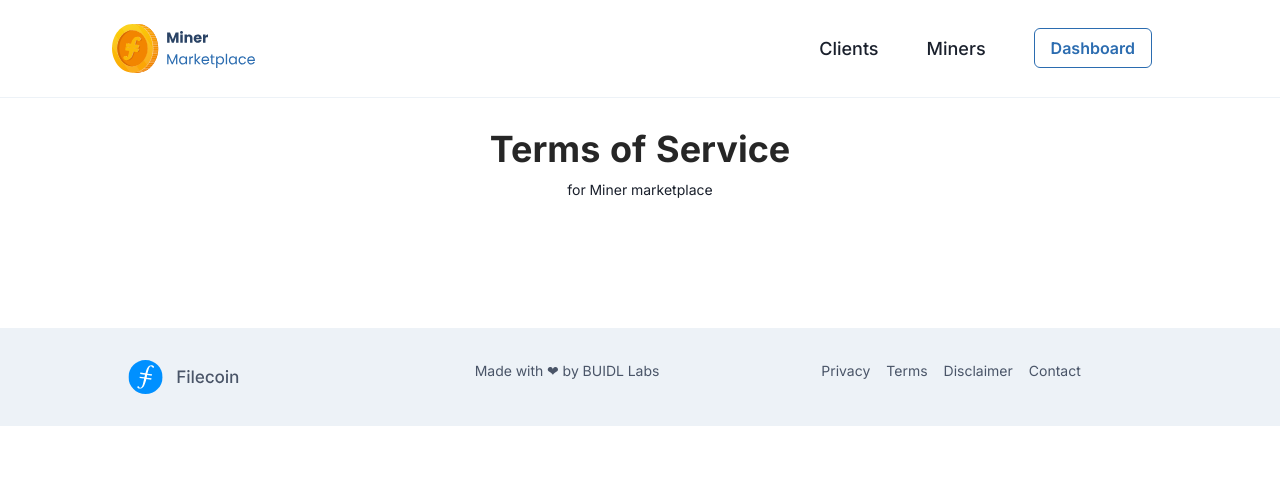
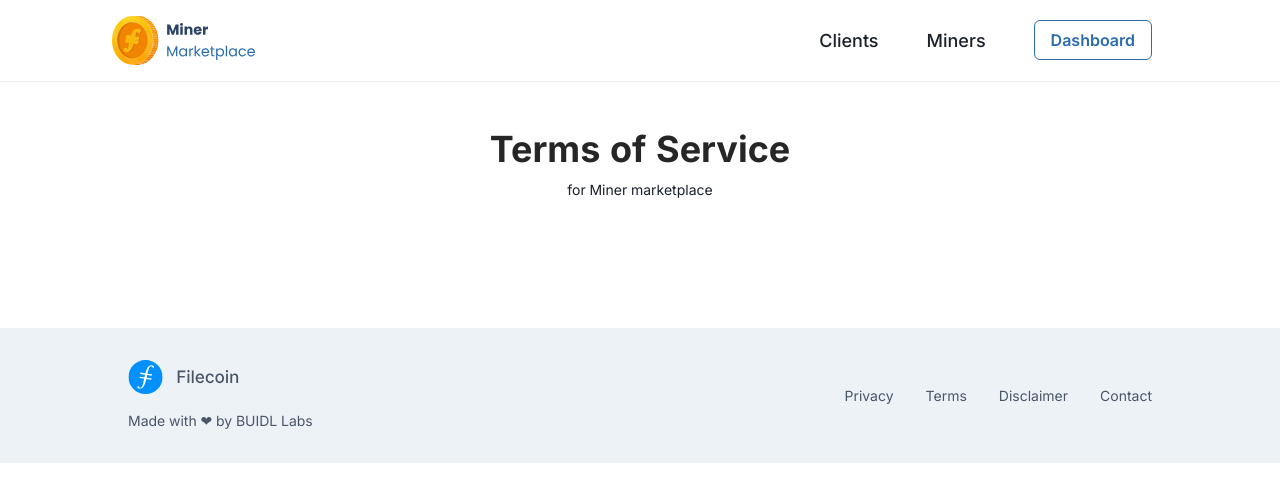
Before and after one commit to buidl-labs/miner-marketplace-frontend, a Next.js app: page /terms in a window 1280 px wide. Shown: the top 502 px of the page. Built offline with nearby package versions, Linux system fonts and the light colour scheme.

Commit message:
fixed footer alignment

```diff
--- a/components/Navbar.js
+++ b/components/Navbar.js
@@ -4,18 +4,15 @@ import {
   Flex,
   Link,
   Image,
-  Heading,
+  Icon,
   HStack,
   Stack,
   Spacer,
   Text,
   useDisclosure,
-  Icon,
-  Slide,
-  Collapse,
 } from "@chakra-ui/react";
 
-import { HiMenuAlt3, HiX, HiXCircle } from "react-icons/hi";
+import { HiMenuAlt3, HiX } from "react-icons/hi";
 
 import { useRouter } from "next/router";
 
@@ -32,12 +29,11 @@ const Navbar = (props) => {
         align="center"
         justify="space-between"
         wrap="wrap"
-        padding={6}
+        padding={4}
         bg="whiteAlpha.800"
         color="gray.800"
         {...props}
         borderBottom="solid 1px #EDF2F7 "
-        mb="24"
         px={{ base: "2", md: "2", xl: "28" }}
         position="fixed"
         zIndex="10"
--- a/components/dashboard/DashboardNavbar.js
+++ b/components/dashboard/DashboardNavbar.js
@@ -9,8 +9,10 @@ import {
   ModalOverlay,
   useDisclosure,
 } from "@chakra-ui/react";
+
 import React, { useState } from "react";
 import { useRouter } from "next/router";
+
 import Authenticate from "./ledgerAlert/Authenticate";
 import AuthFail from "./ledgerAlert/AuthFail";
 import AuthSuccess from "./ledgerAlert/AuthSuccess";
--- a/components/landingPage/Footer.js
+++ b/components/landingPage/Footer.js
@@ -19,35 +19,36 @@ const Footer = () => {
   const router = useRouter();
 
   return (
-    <Center
+    <Flex
       py="8"
-      px={{ lg: 32, md: 8, sm: 4 }}
+      px={{ base: 4, lg: 32, md: 8 }}
       bgColor="gray.100"
       spacing="10"
       color="gray.600"
       width="full"
-      alignItems={{ sm: "flex-start" }}
     >
-      <SimpleGrid columns={{ lg: 3, md: 1, sm: 1 }} gap={4} w="container.xl">
-        <GridItem>
+      <SimpleGrid columns={{ base: 1, lg: 2 }} w="container.xl" mx="auto">
+        <VStack spacing={4} align="flex-start">
           <Link href="https://filecoin.io" isExternal>
             <Image src="/images/Filecoin-logo.svg" maxW="28" />
           </Link>
-        </GridItem>
 
-        <GridItem>
-          <HStack>
           <Text>
             Made with ❤ by{" "}
             <Link href="https://buidllabs.io" isExternal>
               BUIDL Labs
             </Link>
           </Text>
-          </HStack>
-        </GridItem>
+        </VStack>
 
-        <GridItem>
-          <HStack spacing={4}>
+        <HStack
+          spacing="8"
+          mx={{ base: 0, md: "auto" }}
+          pt={{ base: 4, md: 0 }}
+          mr={{ base: 0, md: "0" }}
+          alignItems={{ base: "left", md: "center" }}
+          textAlign="right"
+        >
           <Link onClick={() => router.push("/privacy")}>Privacy</Link>
 
           <Link onClick={() => router.push("/terms")}>Terms</Link>
@@ -58,9 +59,8 @@ const Footer = () => {
             Contact
           </Link>
         </HStack>
-        </GridItem>
       </SimpleGrid>
-    </Center>
+    </Flex>
   );
 };
 
--- a/components/landingPage/Hero.js
+++ b/components/landingPage/Hero.js
@@ -20,7 +20,7 @@ import { Icon, IconProps, ArrowForwardIcon } from "@chakra-ui/icons";
 
 const Hero = (props) => {
   return (
-    <Stack pt="36">
+    <Stack pt="36" pb={{ base: 16, md: 0 }}>
       <HStack>
         <Stack spacing="4">
           <Heading size="3xl" lineHeight="1.2" color="gray.900">
```
Also changed, not shown: components/dashboard/DashboardMenu.js (+29 -1 lines). Lines whose indentation alone changed are shown as unchanged.
